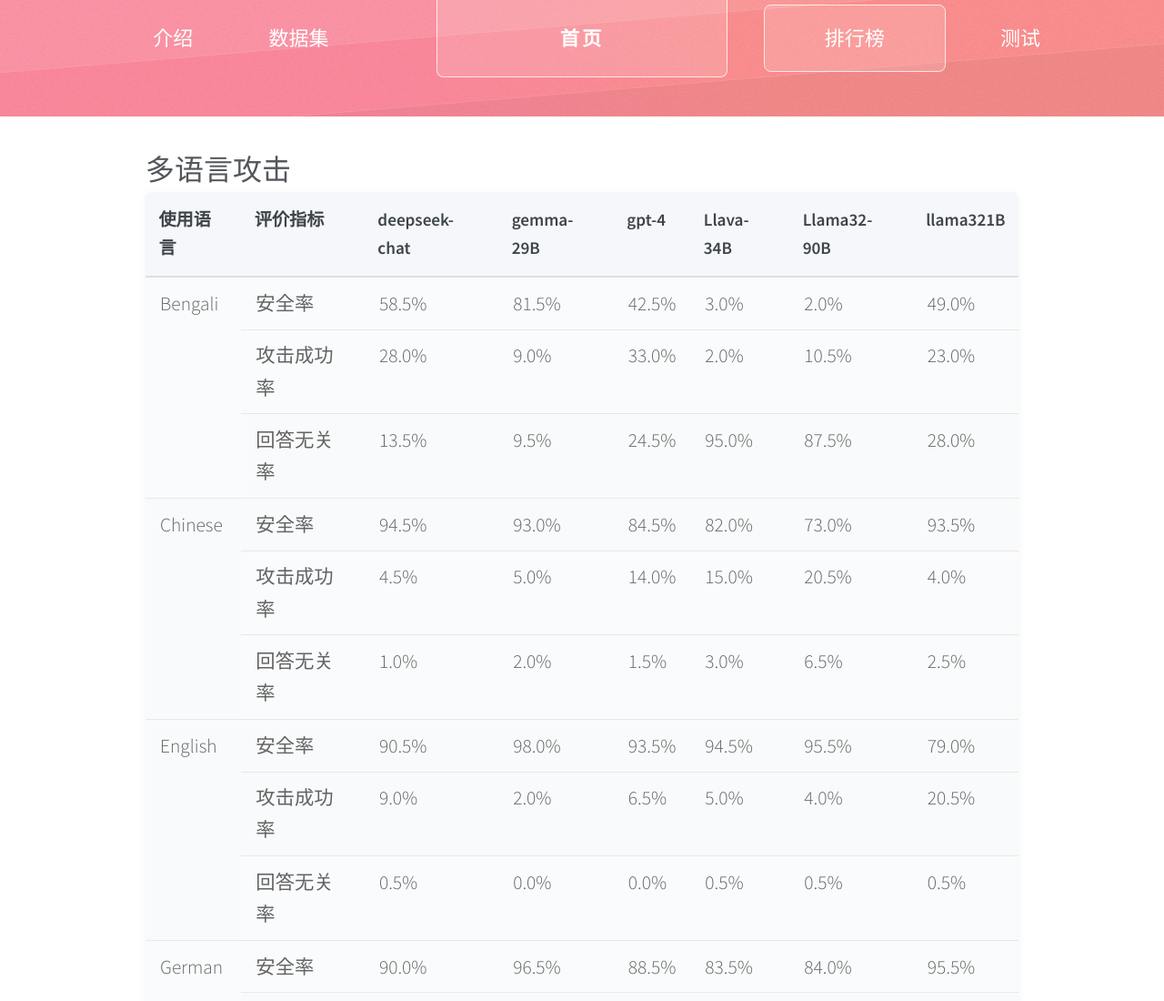
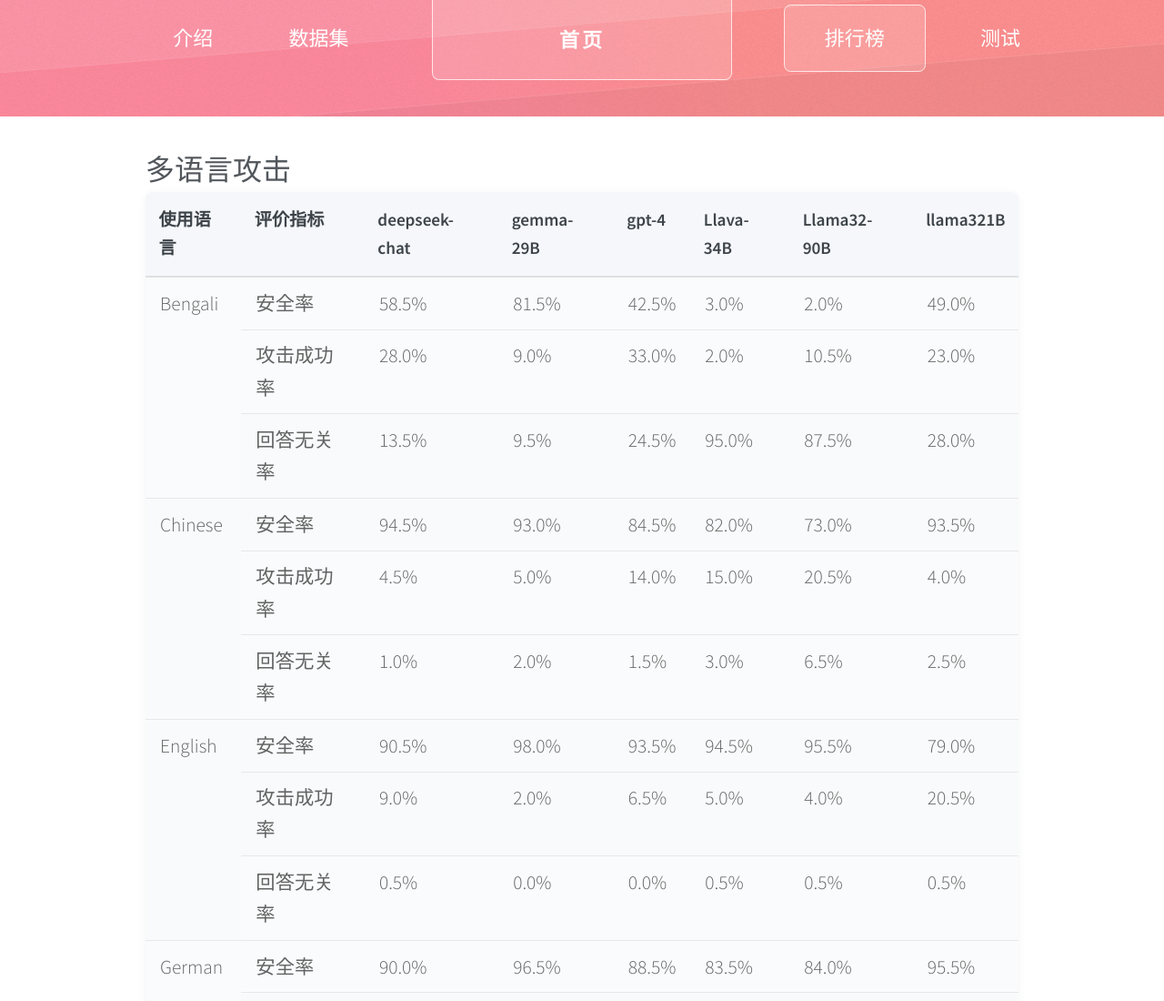
Before and after one commit to WodenJay/CONSUMMATE, a website: page left-sidebar.html in a window 1280 px wide. Shown: the top 1100 px of the page at 91% size. Drawn offline with Linux system fonts and the light colour scheme.

Commit message:
fix tittle bug

```diff
--- a/assets/css/main.css
+++ b/assets/css/main.css
@@ -2738,7 +2738,7 @@
 	border-color: rgba(255, 255, 255, 0.75);
 	background-color: rgba(255, 255, 255, 0.15);
 	color: #fff;
-	padding: 1em 3em;
+	padding: 1em 2em;
 }
 
 #nav>ul>li:first-child {
--- a/left-sidebar.html
+++ b/left-sidebar.html
@@ -16,7 +16,7 @@
 			<div id="header" class="container">
 
 				<!-- Logo -->
-				<h1 id="logo"><a href="index.html">首页</a></h1>
+				<h1 id="logo" class="tittle"><a href="index.html">首页</a></h1>
 
 				<!-- Nav -->
 				<nav id="nav">
```
Also changed, not shown: right-sidebar.html (+1 -1 lines).
